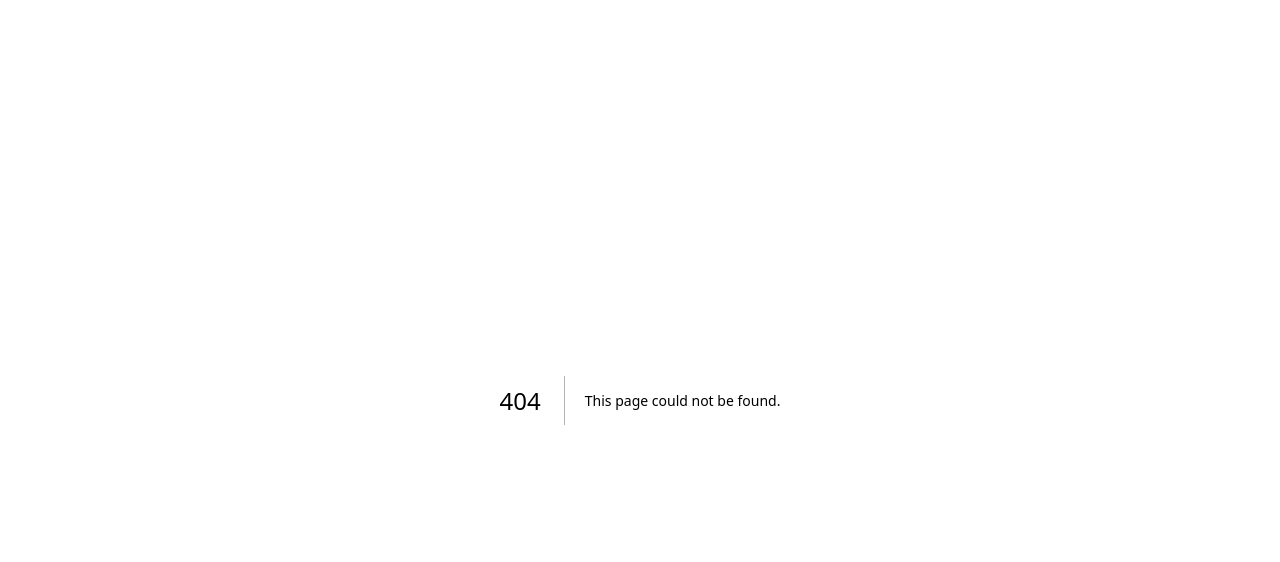
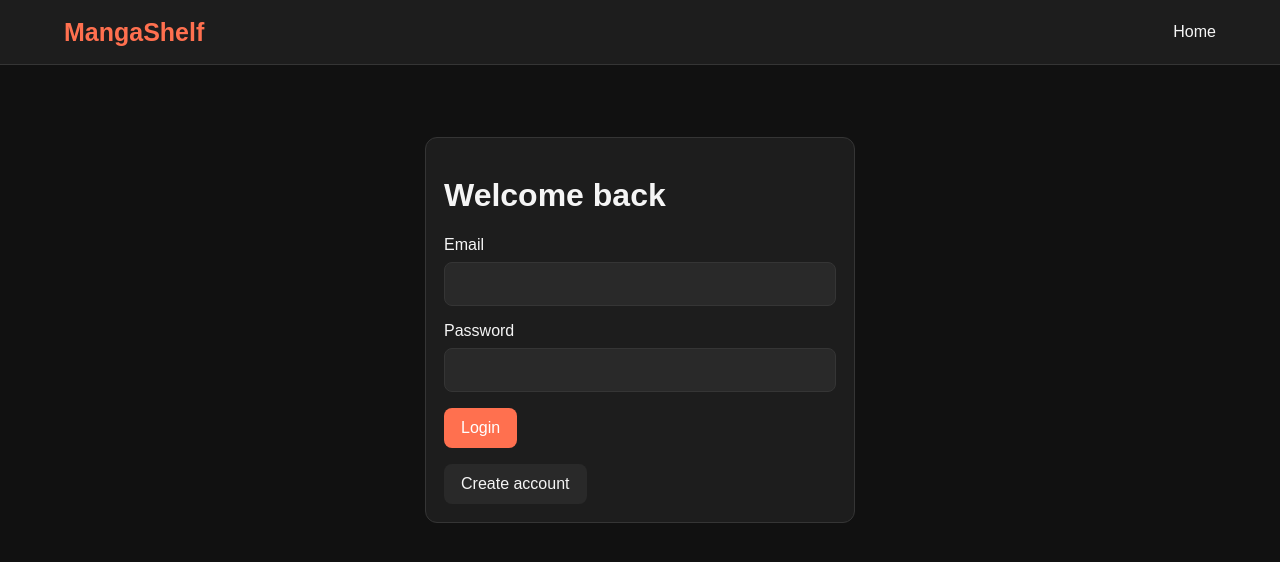
Before and after one commit to juwel9999/MIB, a Next.js app: page /login in a window 1280 px wide. Before the commit this address had no page. Shown: the top 562 px of the page. Built offline with nearby package versions, Linux system fonts and the light colour scheme.

Commit message:
Implement login and registration page

```diff
--- /dev/null
+++ b/app/login/page.tsx
@@ -0,0 +1,79 @@
+"use client";
+
+import { useState } from "react";
+import Link from "next/link";
+import { useRouter } from "next/navigation";
+import { supabase } from "@/lib/supabase";
+
+export default function Login() {
+  const [email, setEmail] = useState("");
+  const [password, setPassword] = useState("");
+  const [register, setRegister] = useState(false);
+  const [message, setMessage] = useState("");
+  const router = useRouter();
+
+  async function submit() {
+    setMessage("Please wait...");
+
+    const result = register
+      ? await supabase.auth.signUp({ email, password })
+      : await supabase.auth.signInWithPassword({ email, password });
+
+    if (result.error) {
+      setMessage(result.error.message);
+      return;
+    }
+
+    if (register && !result.data.session) {
+      setMessage("Check your email to confirm your account.");
+      return;
+    }
+
+    router.push("/");
+    router.refresh();
+  }
+
+  return (
+    <>
+      <nav className="navbar">
+        <Link className="logo" href="/">MangaShelf</Link>
+        <Link href="/">Home</Link>
+      </nav>
+
+      <main className="container">
+        <div className="panel" style={{ maxWidth: 430, margin: "50px auto" }}>
+          <h1>{register ? "Create account" : "Welcome back"}</h1>
+
+          <label>Email</label>
+          <input
+            className="field"
+            type="email"
+            value={email}
+            onChange={e => setEmail(e.target.value)}
+          />
+
+          <label>Password</label>
+          <input
+            className="field"
+            type="password"
+            value={password}
+            onChange={e => setPassword(e.target.value)}
+          />
+
+          <button className="button" onClick={submit}>
+            {register ? "Register" : "Login"}
+          </button>
+
+          <p>{message}</p>
+
+          <button
+            className="button secondary"
+            onClick={() => setRegister(!register)}
+          >
+            {register ? "Already have an account? Login" : "Create account"}
+          </button>
+        </div>
+      </main>
+    </>
+  );
+}
```
